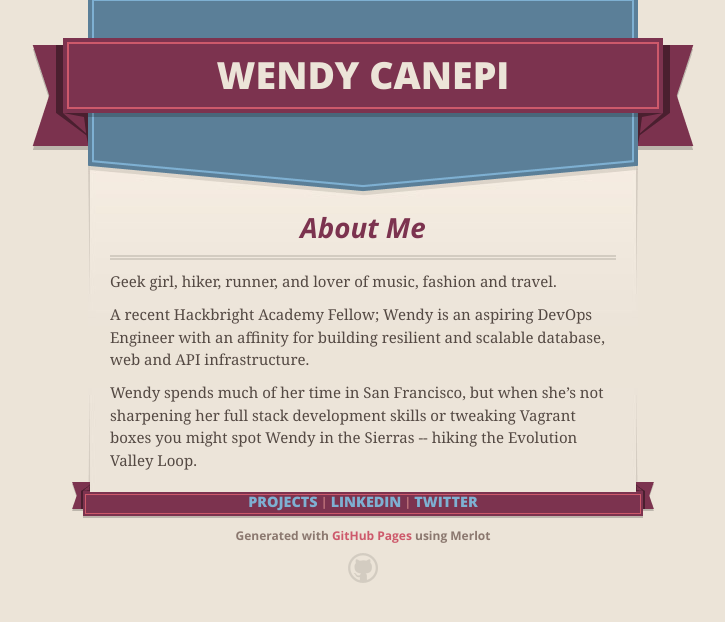
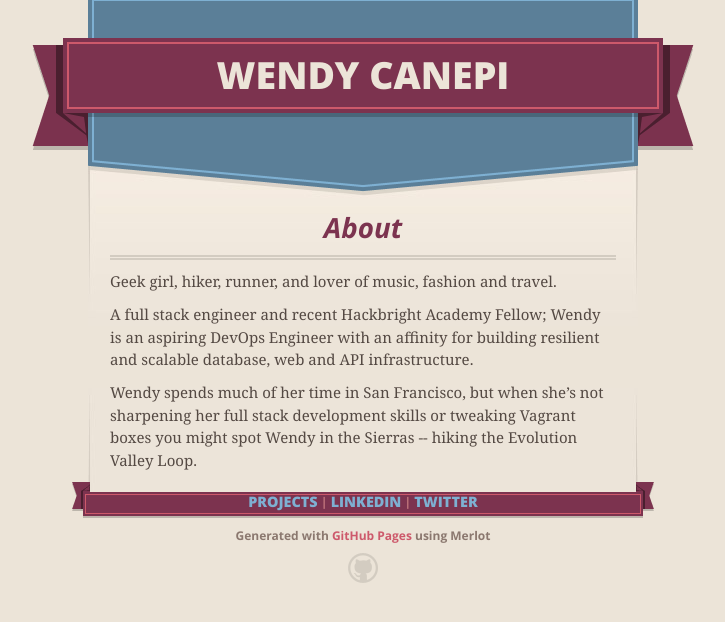
Before and after one commit to wcanepi/wcanepi.github.io, a plain HTML site: page index.html in a window 1280 px wide. Shown: the whole page, without its empty margins (277-1002 px from the left). Drawn offline with nearby package versions, Linux system fonts and the light colour scheme.

Commit message:
Update index.html

```diff
--- a/index.html
+++ b/index.html
@@ -46,11 +46,11 @@
 
       <section id="main_content">
         <h3>
-<a id="about-me" class="anchor" href="#about-me" aria-hidden="true"><span class="octicon octicon-link"></span></a>About Me</h3>
+<a id="about" class="anchor" href="#about" aria-hidden="true"><span class="octicon octicon-link"></span></a>About</h3>
 
 <p>Geek girl, hiker, runner, and lover of music, fashion and travel.</p>
 
-<p>A recent Hackbright Academy Fellow; Wendy is an aspiring DevOps Engineer with an affinity for building resilient and scalable database, web and API infrastructure.</p>
+<p>A full stack engineer and recent Hackbright Academy Fellow; Wendy is an aspiring DevOps Engineer with an affinity for building resilient and scalable database, web and API infrastructure.</p>
 
 <p>Wendy spends much of her time in San Francisco, but when she’s not sharpening her full stack development skills or tweaking Vagrant boxes you might spot Wendy in the Sierras -- hiking the Evolution Valley Loop.</p>
       </section>
```
